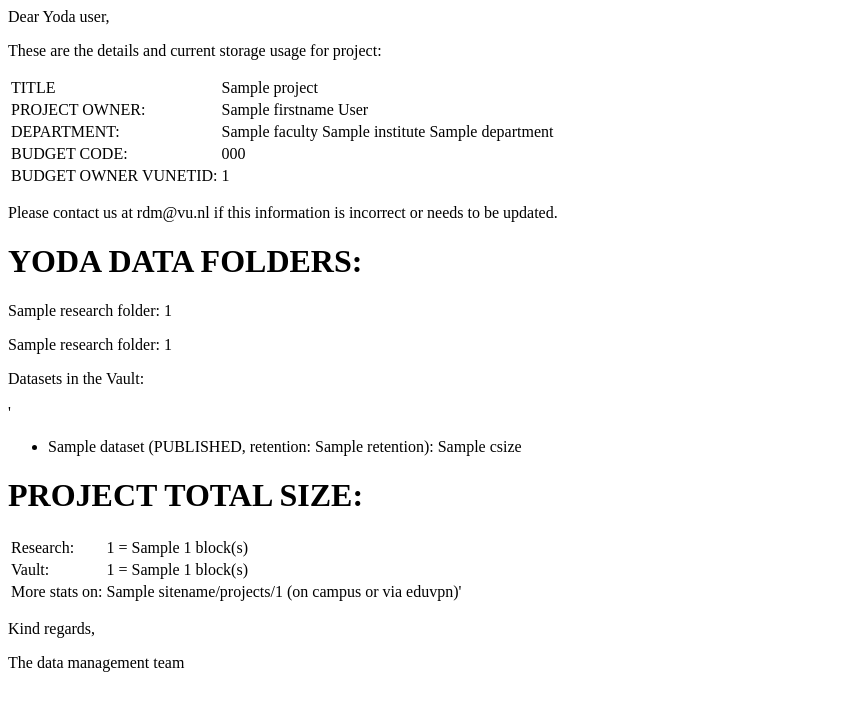
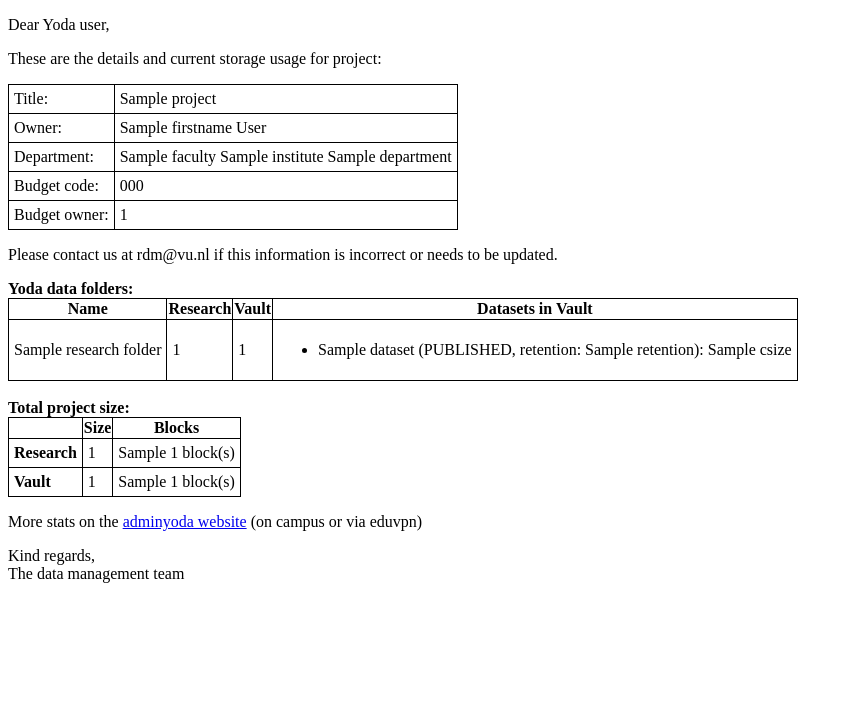
Before and after one commit to vu-rdm-tech/adminyoda, a Django app: template templates/projects/owner_report.html in a window 1280 px wide. Shown: the top 711 px of the page, without its empty margins (0-853 px from the left). Run offline with Django 3.2, Linux system fonts and the light colour scheme; the template is opened without the code that fills it: most values are stand-ins (such as "Sample title", 1, 10 or a date in 2020).

Commit message:
better layout

```diff
--- a/projects/reports.py
+++ b/projects/reports.py
@@ -16,8 +16,9 @@ def send_monthly_owner_reports():
     for project in projects:
         details = project_detail_data(project.id)
         project = Project.objects.get(pk=project.id)
-        msg_plain = render_to_string('projects/owner_report.txt', {'project': project, 'details': details, 'sitename': os.environ.get("SITE_NAME")})
-        msg_html = render_to_string('projects/owner_report.html', {'project': project, 'details': details, 'sitename': os.environ.get("SITE_NAME")})
+        params = {'project': project, 'details': details, 'sitename': os.environ.get("SITE_NAME")}
+        msg_plain = render_to_string('projects/owner_report.txt', params)
+        msg_html = render_to_string('projects/owner_report.html', params)
         try:
             send_mail(
                 f'{datetime.datetime.now().strftime("%B")} Yoda usage report for "{project.title}"',
--- a/templates/projects/owner_report.html
+++ b/templates/projects/owner_report.html
@@ -1,36 +1,94 @@
+<!DOCTYPE html>
+<html>
+<head>
+    <style>
+        table, th, td {
+            border: 1px solid black;
+            border-collapse: collapse;
+        }
+
+        td {
+            padding: 5px
+        }
+    </style>
+</head>
+<body>
 <p>Dear Yoda user,</p>
 
 <p>These are the details and current storage usage for project:</p>
 <table>
-    <tr><td>TITLE</td><td>{{ details.project.title }}</td></tr>
-    <tr><td>PROJECT OWNER:</td><td>{{ project.owner.firstname }} {{ project.owner.lastname }}</td></tr>
-    <tr><td>DEPARTMENT:</td><td>{{ project.department.faculty }} {{ project.department.institute }} {{ project.department.name}}</td></tr>
-    <tr><td>BUDGET CODE:</td><td>{{ project.budget.code }}</td></tr>
-    <tr><td>BUDGET OWNER VUNETID:</td><td>{{ project.budget.vunetid }}</td></tr>
+    <tr>
+        <td>Title:</td>
+        <td>{{ details.project.title }}</td>
+    </tr>
+    <tr>
+        <td>Owner:</td>
+        <td>{{ project.owner.firstname }} {{ project.owner.lastname }}</td>
+    </tr>
+    <tr>
+        <td>Department:</td>
+        <td>{{ project.department.faculty }} {{ project.department.institute }} {{ project.department.name }}</td>
+    </tr>
+    <tr>
+        <td>Budget code:</td>
+        <td>{{ project.budget.code }}</td>
+    </tr>
+    <tr>
+        <td>Budget owner:</td>
+        <td>{{ project.budget.vunetid }}</td>
+    </tr>
 </table>
 <p>Please contact us at rdm@vu.nl if this information is incorrect or needs to be updated.</p>
-
-<h1>YODA DATA FOLDERS:</h1>
+<b>Yoda data folders:</b>
+<table>
+    <tr>
+        <th>Name</th>
+        <th>Research</th>
+        <th>Vault</th>
+        <th>Datasets in Vault</th>
+    </tr>
     {% for r in details.research_folders %}
-    <p>{{ r.research_name }}: {{ r.research_size }}</p>
-    <p>{{ r.vault_name }}: {{r.vault_size}}</p>
+        <tr>
+            <td>{{ r.research_name }}</td>
+            <td>{{ r.research_size }}</td>
+            <td>{{ r.vault_size }}</td>
+            <td>
                 {% if r.datasets|length > 0 %}
-            <p>Datasets in the Vault:</p>'
-        {% else %}
-            <p>No datasets in this Vault</p>
-        {% endif %}
                     <ul>
                         {% for d in r.datasets %}
                             <li>{{ d.name }} ({{ d.status }}, retention: {{ d.retention }}): {{ d.csize }}</li>
                         {% endfor %}
                     </ul>
+                {% else %}
+                    None
+                {% endif %}
+            </td>
+        </tr>
     {% endfor %}
+</table>
+<br>
+<b>Total project size:</b>
+<table>
+    <tr>
+        <th></th>
+        <th>Size</th>
+        <th>Blocks</th>
+    </tr>
+    <tr>
+        <td><b>Research</b></td>
+        <td>{{ details.research_size }}</td>
+        <td>{{ details.research_blocks }} {{ details.research_block_size }} block(s)</td>
+    </tr>
+    <tr>
+        <td><b>Vault</b></td>
+        <td>{{ details.vault_size }}</td>
+        <td>{{ details.vault_blocks }} {{ details.vault_block_size }} block(s)</td>
+    </tr>
+</table>
+<p>More stats on the <a href="https://{{ sitename }}/projects/{{ project.id }}">adminyoda website</a> (on campus or via
+    eduvpn)</p>
 
-<h1>PROJECT TOTAL SIZE:</h1>
-<table>
-    <tr><td>Research:</td><td>{{ details.research_size }} = {{ details.research_blocks }} {{ details.research_block_size }} block(s)</td></tr>
-    <tr><td>Vault:</td><td>{{ details.vault_size }} = {{ details.vault_blocks }} {{ details.vault_block_size }} block(s)</td></tr>
-    <tr><td>More stats on:</td><td>{{ sitename }}/projects/{{ project.id }} (on campus or via eduvpn)'</td></tr>
-</table>
-<p>Kind regards,</p>
-<p>The data management team</p>
+<p>Kind regards,<br>
+    The data management team</p>
+</body>
+</html>
```
Lines whose indentation alone changed are shown as unchanged.
